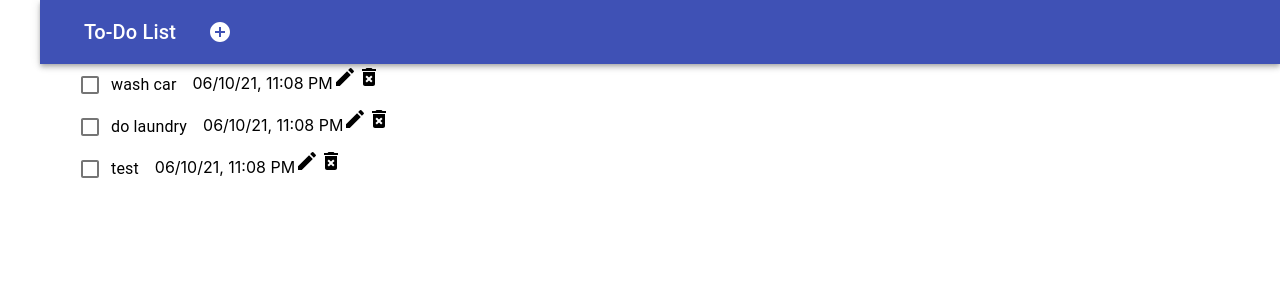
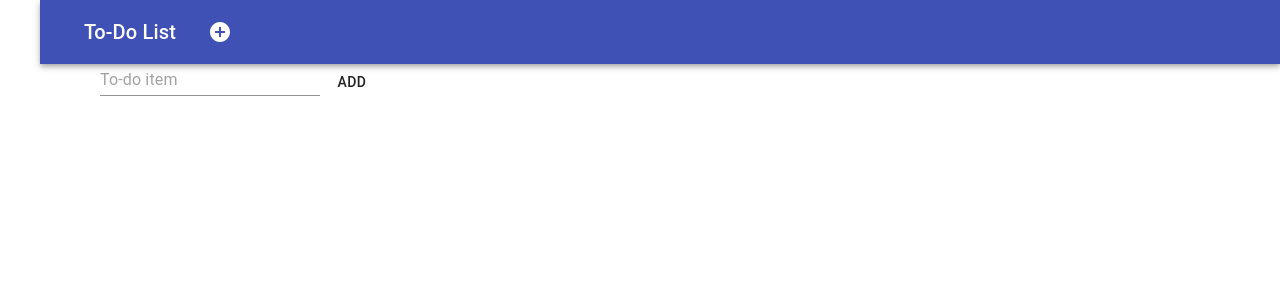
Before and after one commit to 2021-IBM-Accelerate-SW-Track/lab-1-team-36, a React (Create React App) app: page / in a window 1280 px wide. Shown: the top 300 px of the page. Built offline with nearby package versions, Linux system fonts and the light colour scheme.

Commit message:
Able to add to list, missing delete

```diff
--- a/src/App.js
+++ b/src/App.js
@@ -1,6 +1,6 @@
 import './App.css';
 //import Button from '@material-ui/core/Button';
-import React from 'react';
+import React, { useState } from 'react';
 import AppBar from '@material-ui/core/AppBar';
 import TextField from '@material-ui/core/TextField';
 import Toolbar from '@material-ui/core/Toolbar'
@@ -9,8 +9,16 @@ import Typography from '@material-ui/core/Typography';
 import Button from '@material-ui/core/Button';
 import IconButton from '@material-ui/core/IconButton';
 import AddCircleIcon from '@material-ui/icons/AddCircle';
+// import chores2 from './component/toDoList/choresArray';
 
 function App() {
+  const [list, setList] = useState([""]);
+
+  function handleAdd(){
+    const values = [...list];
+    values.push("");
+    setList(values);
+  }
   return (
     <div className="App">
       <AppBar position="static">
@@ -18,13 +26,16 @@ function App() {
           <Typography variant="h6">
             To-Do List
           </Typography>
-          <IconButton>
-             <AddCircleIcon className="addButton" fontSize='default'/>
+          <IconButton onClick={() => handleAdd()}>
+             <AddCircleIcon className="addButton" fontSize='default' />
           </IconButton>
         </Toolbar>
       </AppBar>
       {/* <TextField id="outlined-basic" label="To-Do Item" variant="outlined" /> */}
-      <ToDoList />
+      <ToDoList
+        list={list}
+        setList={setList}
+      />
     </div>
   );
 }
--- a/src/component/toDoList/choresArray.js
+++ b/src/component/toDoList/choresArray.js
@@ -13,6 +13,6 @@ const chores = [
   }
 ]
 
-// const chores2 = ["wash car", "do laundry", "test"]
+const chores2 = ["wash car", "do laundry", "test"]
 
-// export default chores2
+export default chores2
--- a/src/component/toDoList/toDoItem.js
+++ b/src/component/toDoList/toDoItem.js
@@ -2,13 +2,13 @@ import React, { useState } from 'react';
 import { FormControlLabel, Checkbox, TextField } from '@material-ui/core';
 import DeleteForeverIcon from '@material-ui/icons/DeleteForever';
 import EditIcon from '@material-ui/icons/Edit';
+import Button from '@material-ui/core/Button';
 import DoneIcon from '@material-ui/icons/Done';
 
 
 function ToDoItem(props) {
-  const [display, setDisplay] = useState(true);
+  const [display, setDisplay] = useState(false);
   const [text, setText] = useState(props.item);
-
 
   // const Todo = ({ todos, completeTodo, removeTodo, updateTodo }) => {
   //   const [edit, setEdit] = useState({
@@ -23,12 +23,13 @@ function ToDoItem(props) {
   // };
 
   const handleDelete = () => {
-    const list = [...props.list];
+    const list = [...props.list].filter(todo =>  todo !== props.item);
+    // console.log(list);
     // console.log({ idx: props.idx, item: text});
-    // console.log(list);
-    list.splice(props.idx, 1);
+    // list.splice(props.idx, 1);
     props.setList(list);
   }
+
 
   const date = new Intl.DateTimeFormat('en-US',
     {
@@ -49,7 +50,7 @@ function ToDoItem(props) {
             />
           }
           label={text}
-        // onClick={() => setDisplay(false)}
+          // onClick={() => setDisplay(false)}
         />
         {date}
         <EditIcon onClick={() => setDisplay(false)} />
@@ -60,10 +61,16 @@ function ToDoItem(props) {
     return (
       <div>
         <TextField
+          placeholder="To-do item"
+          data-testid="new-item-input"
           value={text}
           onChange={e => {setText(e.target.value)}}
         />
-        <DoneIcon onClick={() => setDisplay(true)} />
+        <Button
+          data-testid="new-item-button"
+          onClick={() => setDisplay(true)}>
+            Add
+        </Button>
       </div>
   )}
 }
--- a/src/component/toDoList/toDoList.js
+++ b/src/component/toDoList/toDoList.js
@@ -1,23 +1,28 @@
 import React, { useState } from "react";
 import ToDoItem from './ToDoItem.js'
-// import chores from "./choresArray.js"
+import chores2 from "./choresArray.js"
 
-function ToDoList() {
+function ToDoList(props) {
   //Array testing
-  const chores2 = ["wash car", "do laundry", "test"]
+  // const chores2 = ["wash car", "do laundry", "test"]
 
-  const [list, setList] = useState(chores2);
+  // const [list, setList] = useState(chores2);
+
+// deleteTask(item){
+//   return <li onClick={() => this.delete(item.key)}
+//               key={item.key}>{item.text}</li>
+// }
 
   return (
     <div className="list">
-      {list.map((entry, idx) => (
+      {props.list.map((entry, idx) => (
         <ToDoItem
           key={idx}
           idx={idx}
           className="listItem"
           item={entry}
-          list={list}
-          setList={setList}
+          list={props.list}
+          setList={props.setList}
         />
       ))}
     </div>
```
Also changed, not shown: 1 other file (tests, documents, lock files or other folders).
